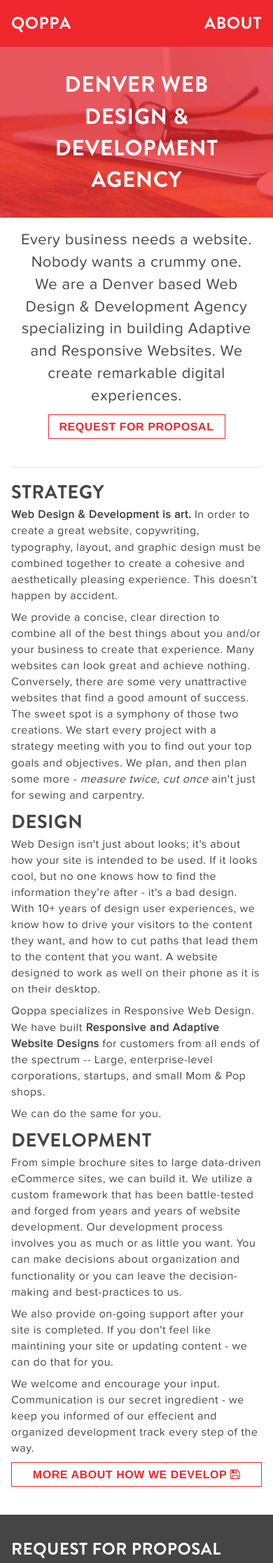
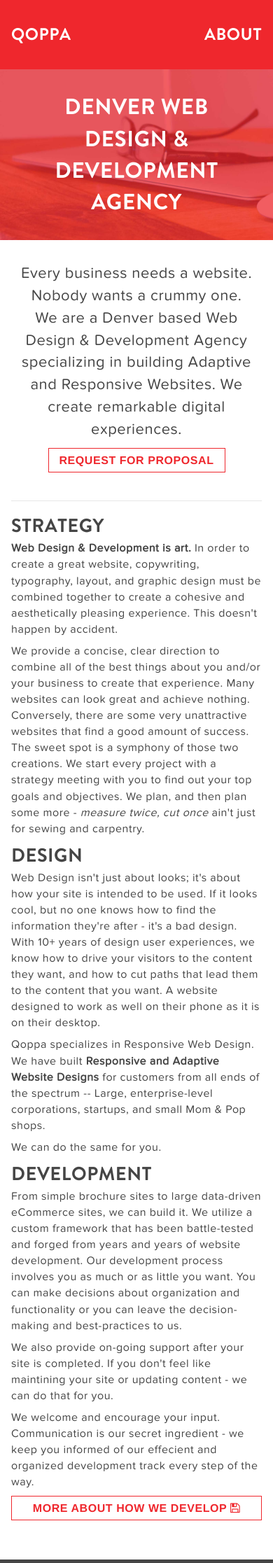
Before and after one commit to quattromani/qoppa, a Jekyll site: the page built from index.html, in a window 390 px wide. Shown: the top 2233 px of the page at 70% size. Built offline with Jekyll 4.4.1, drawn with Linux system fonts in a browser that asks for light colours; nearby versions of some CDN libraries.

Commit message:
repaired .container to fix no-mans land

```diff
--- a/css/main.css
+++ b/css/main.css
@@ -82,6 +82,12 @@ textarea {
   padding-bottom: 0;
   padding-left: 1em;
   overflow: visible; }
+  @media (max-width: 62em) {
+    .container {
+      padding-top: 1em;
+      padding-right: 1em;
+      padding-bottom: 1em;
+      padding-left: 1em; } }
 
 /* ==========================
     Grid
--- a/css/scss/partials/layout.scss
+++ b/css/scss/partials/layout.scss
@@ -16,8 +16,12 @@
   display: block;
   max-width: $site-width;
   @include margin(0, auto);
-  @include padding(0, ($padding));
+  @include padding(0, $padding);
   overflow: visible;
+
+  @include bp(bp-medium) {
+    @include padding($padding);
+  }
 }
 
 /* ==========================
```
Also changed, not shown: css/partials/layout.css (+8 -0 lines), css/main.min.css, 2 other files.
